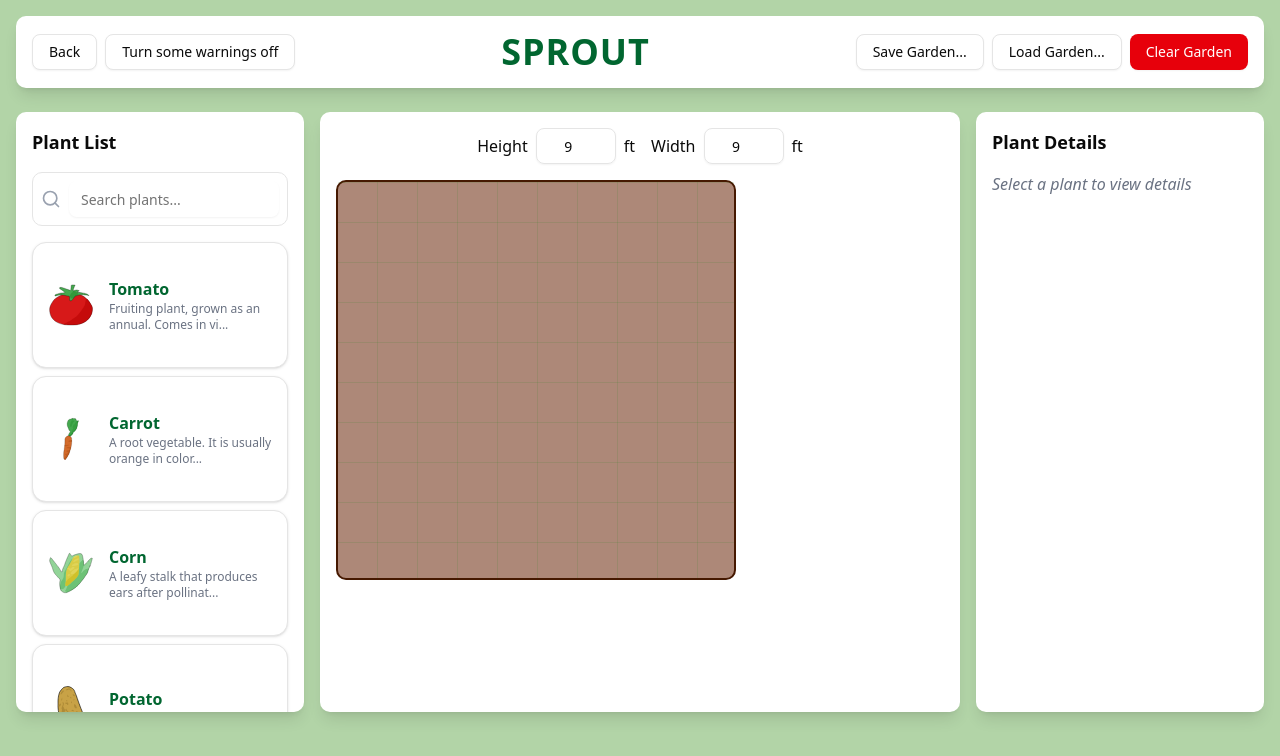
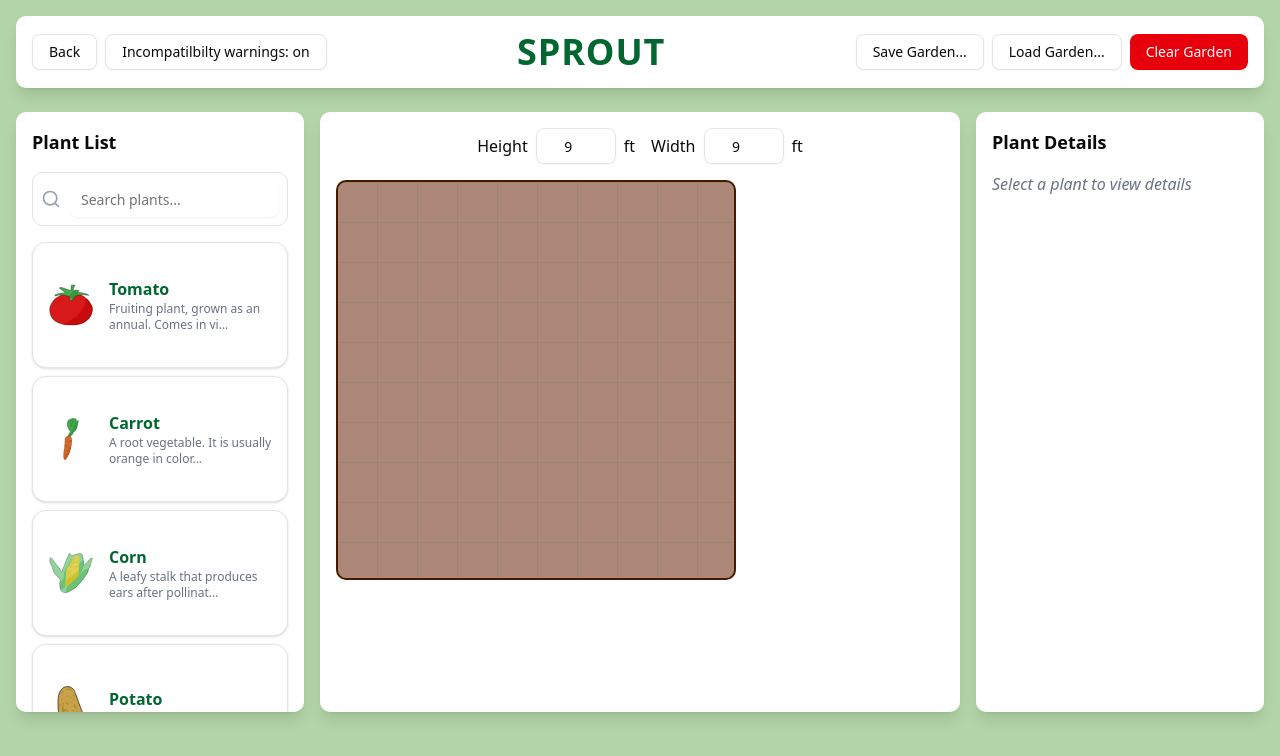
Before and after one commit to TedDBear/Sprout, a Next.js app in the folder my-app/: page /garden in a window 1280 px wide. Shown: the top 756 px of the page. Built offline with nearby package versions, Linux system fonts and the light colour scheme.

Commit message:
Changed warning toggle button wording
I changed the warning toggle button to say "Incompatibility warnings on/off" so that the user knows which option is currently active.

```diff
--- a/my-app/app/garden/header.tsx
+++ b/my-app/app/garden/header.tsx
@@ -4,14 +4,14 @@ import Link from 'next/link';
 import React, { useState, useRef, useCallback } from "react";
 
 export default function Header({clearGarden, saveGarden, loadGarden, toggleWarnings, enableWarnings}) {
-    const [warningsOnorOff, setWarningsOnorOff] = useState("off");
+    const [warningsOnorOff, setWarningsOnorOff] = useState("on");
 
     //Toggle warnings in the main page and allow the button to show the state of warnings
     const turnWarningsOnorOff = () => {
-        if (warningsOnorOff == "off")
+        if (warningsOnorOff == "on")
+            setWarningsOnorOff("off");
+        else
             setWarningsOnorOff("on");
-        else
-            setWarningsOnorOff("off");
 
         toggleWarnings();
     }
@@ -46,7 +46,7 @@ export default function Header({clearGarden, saveGarden, loadGarden, toggleWarni
                     </Link>
                 </Button>
                 <Button variant="outline" onClick={(event) => turnWarningsOnorOff()} className="warningToggle">
-                    Turn some warnings {warningsOnorOff}
+                    Incompatilbilty warnings: {warningsOnorOff}
                 </Button>
             </div>
             <h1 className="text-4xl font-extrabold text-green-800 tracking-wide">SPROUT</h1>
```
